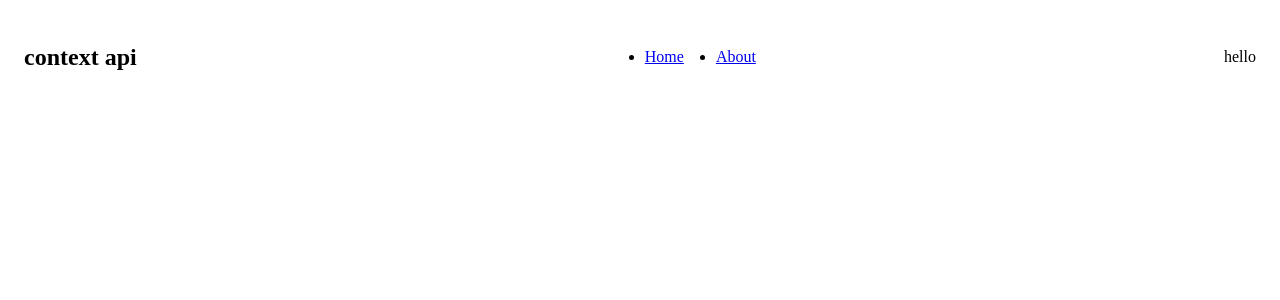
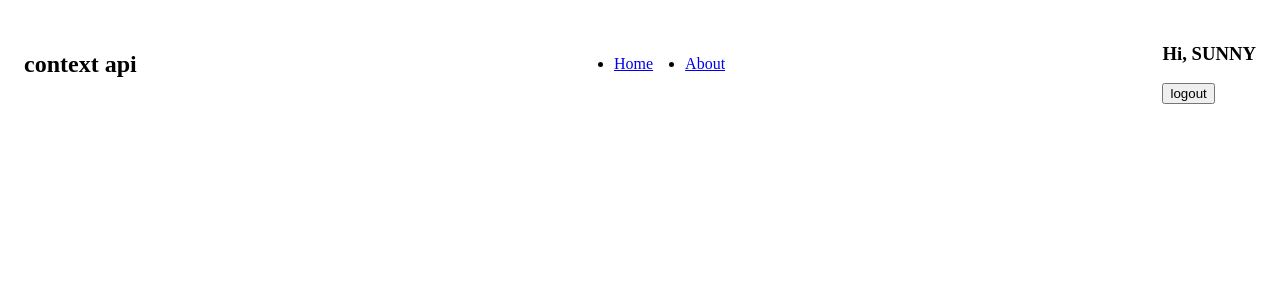
Before and after one commit to sun-n-y/contextApi, a React (Vite) app: page / in a window 1280 px wide. Shown: the top 300 px of the page. Built offline with nearby package versions, Linux system fonts and the light colour scheme.

Commit message:
add context api setup finished

```diff
--- a/src/Navbar.jsx
+++ b/src/Navbar.jsx
@@ -1,5 +1,7 @@
-import { useState } from 'react';
+import { createContext, useState } from 'react';
 import NavLinks from './NavLinks';
+
+export const NavbarContext = createContext();
 
 const Navbar = () => {
   const [user, setUser] = useState({ name: 'sunny' });
@@ -7,10 +9,12 @@ const Navbar = () => {
     setUser(null);
   };
   return (
-    <nav>
-      <h1>context api</h1>
-      <NavLinks />
-    </nav>
+    <NavbarContext.Provider value={{ user, logout }}>
+      <nav>
+        <h1>context api</h1>
+        <NavLinks />
+      </nav>
+    </NavbarContext.Provider>
   );
 };
 export default Navbar;
--- a/src/UserContainer.jsx
+++ b/src/UserContainer.jsx
@@ -1,5 +1,8 @@
+import { useContext } from 'react';
+import { NavbarContext } from './Navbar';
+
 const UserContainer = () => {
-  return 'hello';
+  const { user, logout } = useContext(NavbarContext);
   return (
     <div>
       {user ? (
```
